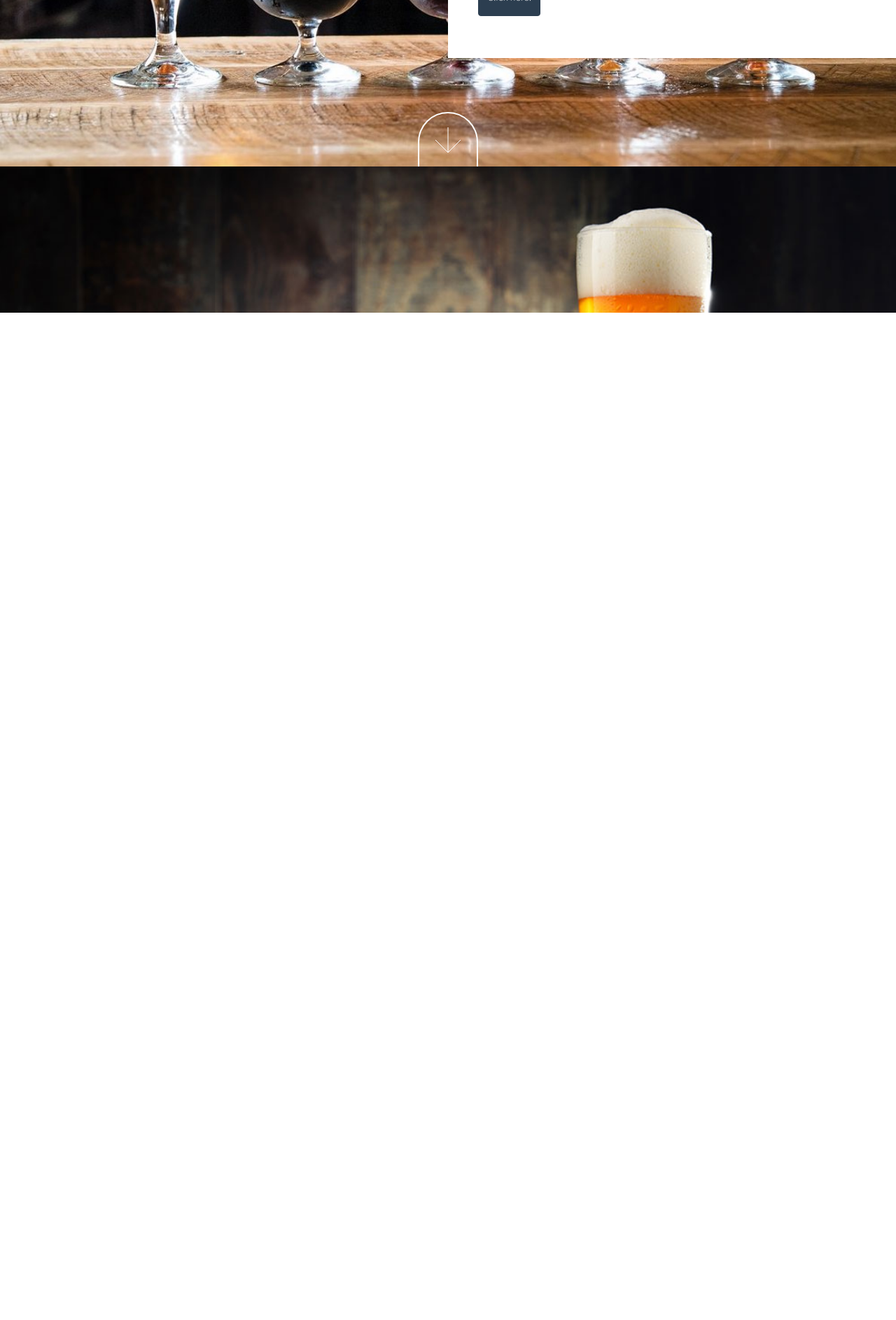
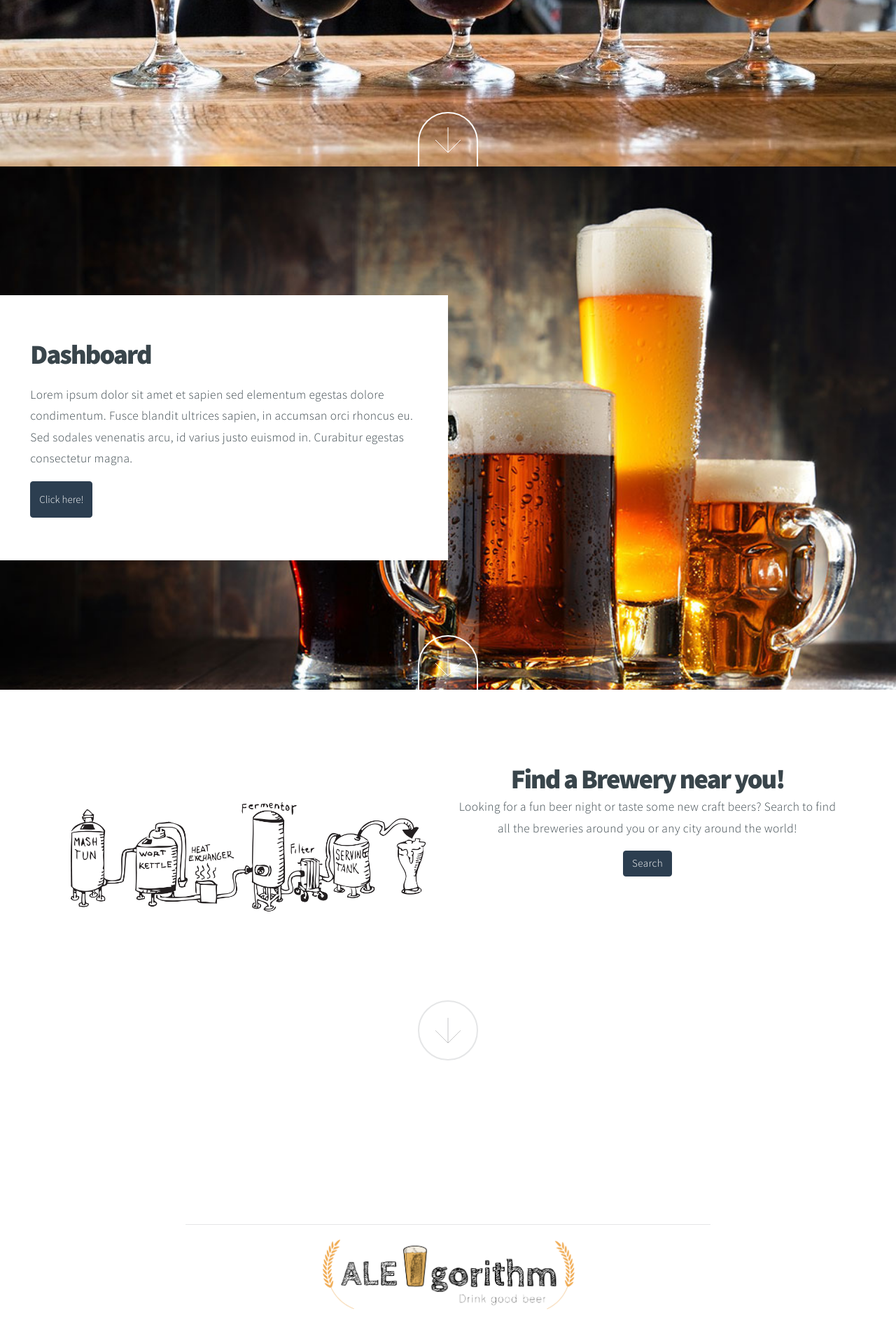
Before and after one commit to sheetalbongale/ALE-gorithm, a Flask app: page / in a window 1280 px wide. Shown: the part 1840-3727 px from the top of the page at 70% size. Run offline with Flask 2, Linux system fonts and the light colour scheme; some libraries are stand-ins or nearby versions.

Commit message:
Update (almost done) landing page

```diff
--- a/templates/index.html
+++ b/templates/index.html
@@ -32,9 +32,9 @@
         <h1><a href="#intro"><img src="../static/img/logo.png" style="width: 15%;"></h1>
         <nav>
             <ul>
-                <li><a href="#recommender"><i class="fa fa-beer" aria-hidden="true"></i> Beer Recommender &nbsp;</a></li>
-                <li><a href="#dashboard"><i class="fa fa-th"></i> Beer Dashboard &nbsp;</a></li>
-                <li><a href="#breweries"><i class="fa fa-search" aria-hidden="true"></i> Find Breweries &nbsp;</a></li>
+                <li><a href="recommender.html"><i class="fa fa-beer" aria-hidden="true"></i> Beer Recommender &nbsp;</a></li>
+                <li><a href="dashboard.html"><i class="fa fa-th"></i> Beer Dashboard &nbsp;</a></li>
+                <li><a href="breweries.html"><i class="fa fa-search" aria-hidden="true"></i> Find Breweries &nbsp;</a></li>
                 <li><a href="#team"><i class="fa fa-user"></i> About Us &nbsp;</a></li>
             </ul>
         </nav>
@@ -53,7 +53,7 @@
         </div>
     </section>
 
-    <!-- What is Alegorithm -->
+    <!-- === What is Alegorithm === -->
     <section id="what" class="main style3 primary">
         <div class="content">
             <header>
@@ -95,14 +95,33 @@
                 <button type="button center" class="btn btn-primary"> Click here! </button>
             </a>
         </div>
-        <a href="#brewery" class="button style2 down anchored">Next</a>
+        <a href="#breweries" class="button style2 down anchored">Next</a>
+    </section>
+
+    <section id="breweries" class="main style3 primary">
+        <div class="container">
+            <div class="row">
+                <div class="col-lg-6">
+                    <img src="../static/img/brew.png" style="width: 100%;">
+                </div>
+                <div class="col-lg-6">
+                    <h2>Find a Brewery near you!</h2>
+                    <p>Looking for a fun beer night or taste some new craft beers? Search to find all the breweries around you or any city around the world!</p>
+                    <p><a href="breweries.html" class="btn btn-primary">Search</a></p>
+                </div>
+            </div>
+            <br>
+            <br>
+            <a href="#team" class="button style2 down">Next</a>
+        </div>
     </section>
 
     <!-- ==== TEAM MEMBERS ==== -->
-    <section id="what" class="main style3 primary">
+    <section id="team" class="main style3 primary">
         <div class="content">
             <div class="container" id="team" name="team">
-
+                <hr>
+                <img src="../static/img/logo2.png" style="width: 50%;">
                 <h2 class="align-items-center centered">Meet Our Awesome & Brewtiful Team</h2>
                 <hr>
 
@@ -176,6 +195,7 @@
             </div>
         </div>
     </section>
+
     <!-- Footer - Copy paste for every page -->
     <footer id="footer">
 
```
Also changed, not shown: static/img/brew.png (added), static/img/logo2.png, static/img/recommender.jpg (added), static/img/recommender2.jpg (added).
